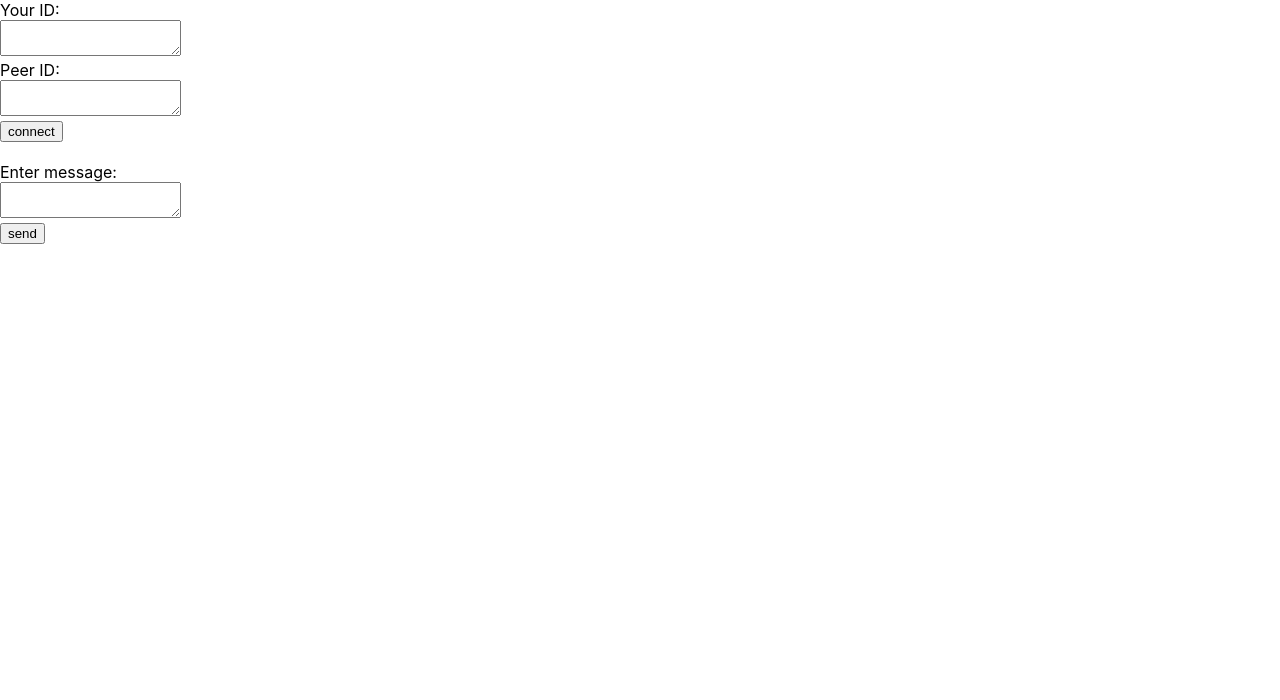
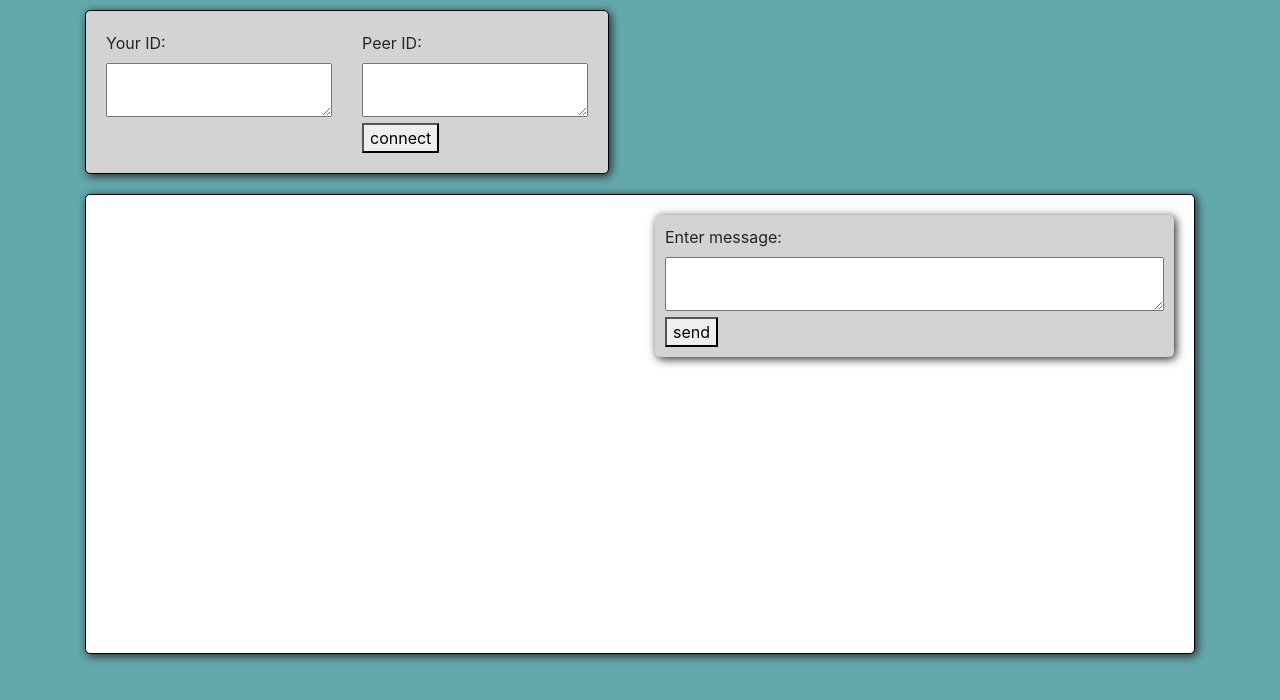
Before and after one commit to JKrayg/betStream, a React (Create React App) app in the folder client/: page / in a window 1280 px wide. Shown: the top 700 px of the page. Built offline with nearby package versions, Linux system fonts and the light colour scheme.

Commit message:
making it look not ugly, heroku fix

```diff
--- a/client/public/index.html
+++ b/client/public/index.html
@@ -9,6 +9,7 @@
       content="Web site created using create-react-app"
     />
     <link rel="manifest" href="%PUBLIC_URL%/manifest.json" />
+    <link rel="stylesheet" href="https://stackpath.bootstrapcdn.com/bootstrap/4.5.1/css/bootstrap.min.css" integrity="sha384-VCmXjywReHh4PwowAiWNagnWcLhlEJLA5buUprzK8rxFgeH0kww/aWY76TfkUoSX" crossorigin="anonymous">
     <title>betStream</title>
   </head>
   <body>
--- a/client/src/components/Webcam/webcam.js
+++ b/client/src/components/Webcam/webcam.js
@@ -1,9 +1,10 @@
 import React from 'react'
 import Peer from "simple-peer"
+import "jquery";
 
 function Webcam() {
     window.onload = function(){
-        navigator.webkitGetUserMedia({ video: true, audio: true}, function(stream) {
+        navigator.webkitGetUserMedia({ video: {height: 400, width: 500}, audio: false}, function(stream) {
             var peer = new Peer({
                 initiator: window.location.hash === "#init",
                 trickle: false,
@@ -21,19 +22,26 @@ function Webcam() {
             document.getElementById("send").addEventListener("click", function () {
                 var yourMessage = document.getElementById("yourMessage").value
                 peer.send(yourMessage)
+                document.getElementById("messages").textContent += "You: " + yourMessage + "\n"
+                document.getElementById("yourMessage").value = "";
+
             })
 
             peer.on("data", function(data) {
-                document.getElementById("messages").textContent += data + "\n"
+                document.getElementById("messages").textContent += "Peer: " + data + "\n"
             })
 
             peer.on("stream", function (stream) {
-                var root = document.getElementById("root")
+                var webcam = document.getElementById("webcam")
                 var video = document.createElement("video");
-                root.appendChild(video)
+
 
                 video.srcObject = stream;
                 video.play();
+                webcam.appendChild(video)
+                video.style.border = "5px solid rgba(49, 142, 145, 0.755)"
+                video.style.borderRadius = "5px"
+                video.style.boxShadow = "2px 2px 10px"
             })
         }, function (err) {
             console.log(err)
@@ -59,20 +67,81 @@ function Webcam() {
     //     video.play()
     // })
     return (
-        <div>
-            <label>Your ID:</label><br/>
-            <textarea id = "yourId"></textarea><br/>
-            {/* <video id = "yourVideo" autoPlay muted/><br/> */}
-            <label>Peer ID:</label><br/>
-            <textarea id = "peerId"></textarea><br/>
-            {/* <video id = "peerVideo" autoPlay muted/><br/> */}
-            <button id = "connect">connect</button><br/><br/>
+        <div style = {containerStyle} className = "container" id = "fullCon">
+            <div className = "row">
+                <div className = "col-md-12">
+                    <div style = { connectFormStyle } className = "connect-form">
+                        <div className = "row">
+                            <div className = "col-md-6">
+                                <div className = "yourId-form">
+                                    <label>Your ID:</label><br/>
+                                    <textarea id = "yourId"></textarea>
+                                </div>
+                            </div>
+                            <div className = "col-md-6">
+                                <div className = "friendId-form">
+                                    <label>Peer ID:</label><br/>
+                                    <textarea id = "peerId"></textarea>
+                                </div>
+                                <button id = "connect">connect</button><br/>
+                            </div>
+                        </div>
+                    </div>
+                </div>
+            </div>
+            <div style = { communicateFormStyle } className = "connect-form" id= "conn-form">
+                <div className = "row">
+                    <div className = "col-md-6" id = "webcam"></div>
+                    <div className = "col-md-6">
+                        <div style = {messageFormStyle} className = "message-form">
+                            <label>Enter message:</label><br/>
+                            <textarea style = {{width: "100%"}} id = "yourMessage"></textarea><br/>
+                            <button id = "send">send</button><br/>
+                        </div>
+                        <pre style = {{marginTop: "20px", height: "240px",overflow: "auto",}} id = "messages"></pre>
+                    </div>
 
-            <label>Enter message:</label><br/>
-            <textarea id = "yourMessage"></textarea><br/>
-            <button id = "send">send</button><br/>
-            <pre id = "messages"></pre>
+                </div>
+            </div>
+
+
+
+
+
+
+
+
         </div>
     )
 }
+
+const connectFormStyle = {
+    border: "1px solid black",
+    width: "fit-content",
+    padding: "20px",
+    borderRadius: "5px",
+    backgroundColor: "lightgrey",
+    boxShadow: "2px 2px 10px"
+}
+
+const messageFormStyle = {
+    padding: "10px",
+    borderRadius: "5px",
+    backgroundColor: "lightgrey",
+    boxShadow: "2px 2px 10px"
+}
+
+const containerStyle = {
+    marginTop: "10px"
+}
+
+const communicateFormStyle = {
+    border: "1px solid black",
+    //width: "fit-content",
+    padding: "20px",
+    borderRadius: "5px",
+    marginTop: "20px",
+    backgroundColor: "white",
+    boxShadow: "2px 2px 10px"
+}
 export default Webcam;
--- a/client/src/index.css
+++ b/client/src/index.css
@@ -1,13 +1,4 @@
 body {
   margin: 0;
-  font-family: -apple-system, BlinkMacSystemFont, 'Segoe UI', 'Roboto', 'Oxygen',
-    'Ubuntu', 'Cantarell', 'Fira Sans', 'Droid Sans', 'Helvetica Neue',
-    sans-serif;
-  -webkit-font-smoothing: antialiased;
-  -moz-osx-font-smoothing: grayscale;
+  background-color: rgba(49, 142, 145, 0.755);
 }
-
-code {
-  font-family: source-code-pro, Menlo, Monaco, Consolas, 'Courier New',
-    monospace;
-}
```
